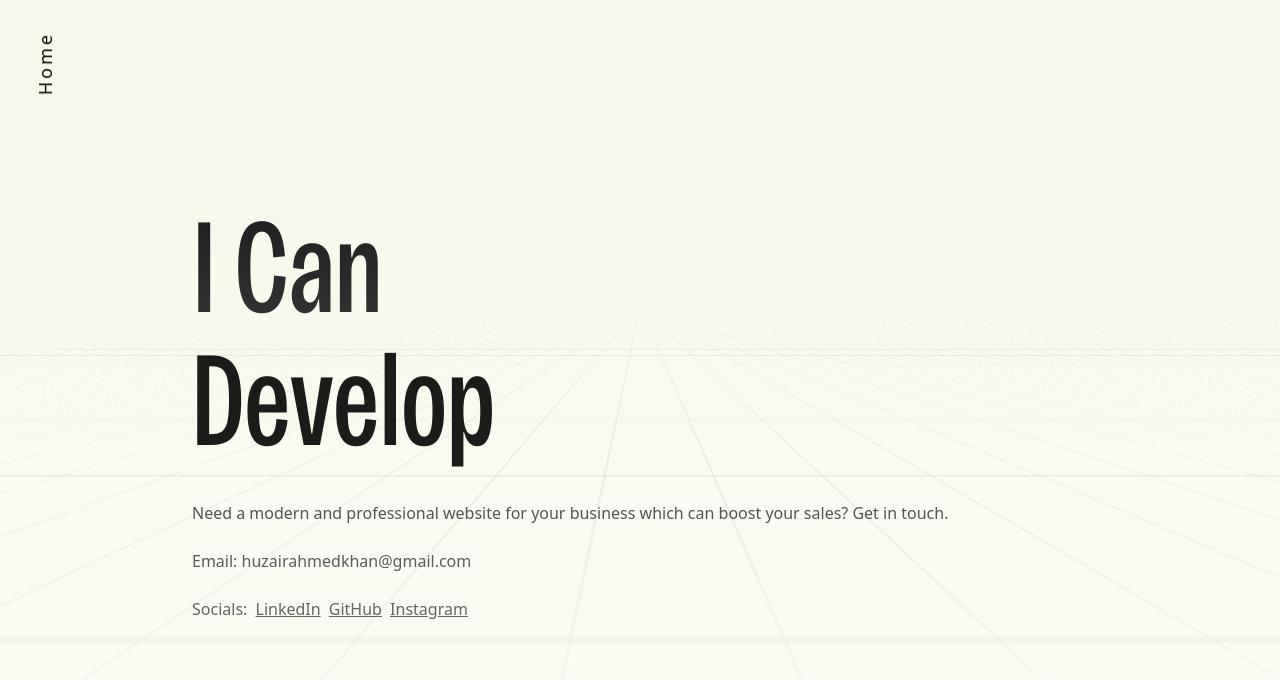
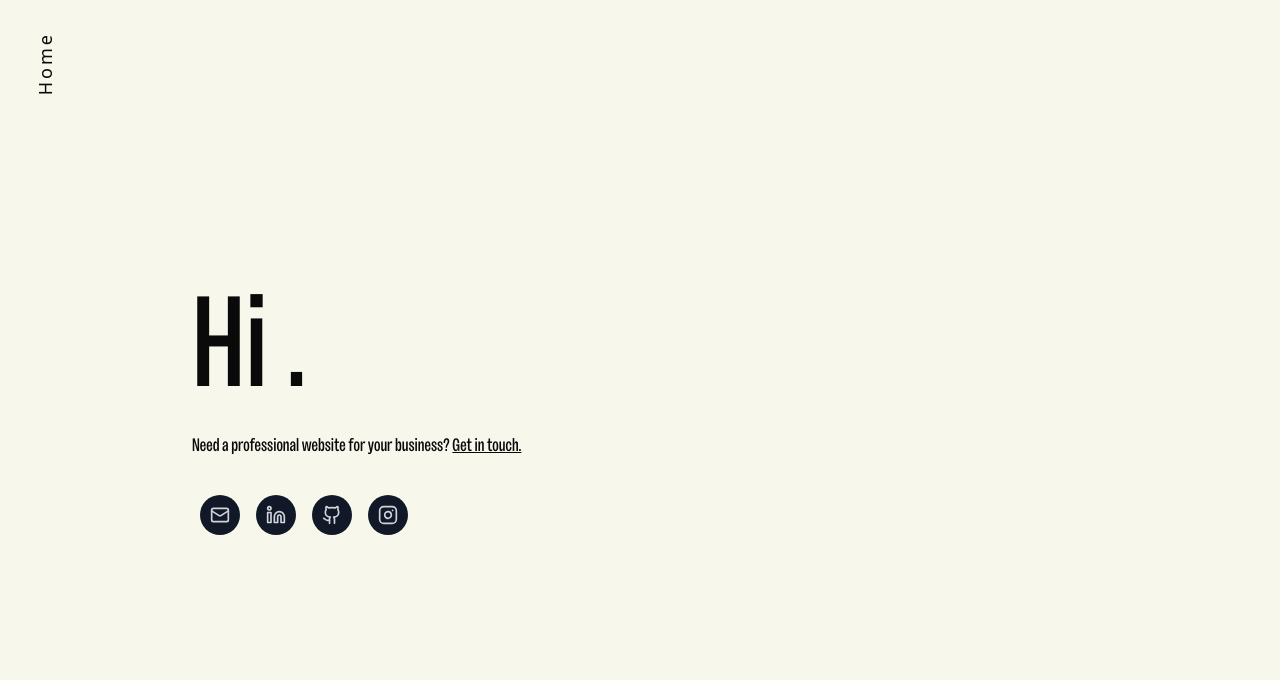
Before and after one commit to codeWithHak/bento-portfolio-m2, a Next.js app: page /contact in a window 1280 px wide. Shown: the top 680 px of the page. Built offline with nearby package versions, Linux system fonts and the light colour scheme.

Commit message:
finalized project

```diff
--- a/package.json
+++ b/package.json
@@ -13,6 +13,7 @@
     "@radix-ui/react-icons": "^1.3.0",
     "@radix-ui/react-label": "^2.1.0",
     "@radix-ui/react-slot": "^1.1.0",
+    "@tabler/icons-react": "^3.21.0",
     "class-variance-authority": "^0.7.0",
     "clsx": "^2.1.1",
     "framer-motion": "^11.11.10",
--- a/src/app/about/page.tsx
+++ b/src/app/about/page.tsx
@@ -1,3 +1,4 @@
+import WordRotate from "@/components/ui/word-rotate";
 import Image from "next/image";
 import Link from "next/link";
 import React from "react";
@@ -6,7 +7,7 @@ function About() {
   return (
     <>
 
-    <div>
+    <div >
         <div className="pt-8 pl-8">
         <Link
           className=" hover:underline transition"
@@ -27,9 +28,17 @@ function About() {
 
       <div className="flex flex-col md:flex-row gap-6 items-center justify-around pt-6 text-center md:text-start">
         <div className="flex flex-col gap-2 ">
-            <h1 className="font-sundry text-8xl md:text-9xl fony-bold">About</h1>
+        <h1 className="font-sundry text-4xl sm:text-5xl md:text-6xl lg:text-7xl xl:text-8xl">
+        <span className="inline-flex items-center">
+          I Can{"  "}
+          <WordRotate
+            words={[" Think", " Design", " Develop", " Deploy"]}
+            className="ml-2"
+          />
+        </span>
+      </h1>
           <h2 className=" text-5xl font-sundry ">
-            I&apos;m Huzair
+            Hello, I&apos;m Huzair.
           </h2>
           <div className="flex items-center gap-2">
           <h2 className="text-3xl md:text-4xl  font-sundry ">
--- a/src/app/contact/page.tsx
+++ b/src/app/contact/page.tsx
@@ -1,13 +1,39 @@
-import WordRotate from "@/components/ui/word-rotate";
-import Link from "next/link";
-import React from "react";
+"use client"
 
-function Contact() {
+import { FloatingDock } from "@/components/ui/floating-dock"
+import { Mail, Linkedin, Github, Instagram } from "lucide-react"
+import Link from "next/link"
+import React from "react"
+
+export default function Contact() {
+  const socialLinks = [
+    {
+      title: "Email",
+      icon: <Mail className="w-5 h-5 sm:w-6 sm:h-6" />,
+      href: "mailto:huzairahmedkhan@gmail.com",
+    },
+    {
+      title: "LinkedIn",
+      icon: <Linkedin className="w-5 h-5 sm:w-6 sm:h-6" />,
+      href: "https://www.linkedin.com/in/huzair-ahmed-khan",
+    },
+    {
+      title: "GitHub",
+      icon: <Github className="w-5 h-5 sm:w-6 sm:h-6" />,
+      href: "https://github.com/codeWithHak",
+    },
+    {
+      title: "Instagram",
+      icon: <Instagram className="w-5 h-5 sm:w-6 sm:h-6" />,
+      href: "https://www.instagram.com/huzair.01/",
+    },
+  ]
+
   return (
     <div>
       <div className="p-8">
         <Link
-          className=" hover:underline transition"
+          className="hover:underline transition"
           href="/"
           style={{
             writingMode: "vertical-lr",
@@ -20,38 +46,18 @@ function Contact() {
           Home
         </Link>
       </div>
-      <div className="w-[70%] mx-auto flex items-center h-[50vh] md:h-[70vh]">
-        <div className="flex flex-col gap-6  max-w-[74rem]">
-          <h1 className="font-sundry text-8xl md:text-9xl"><span>I Can<WordRotate  words={["Think", "Design", "Develop", "Deploy"]}/></span></h1>
-          <p>
-            Need a modern and professional website for your business which can
-            boost your sales? Get in touch.
+      <div className="w-full sm:w-[70%] mx-auto flex items-center justify-center sm:justify-start h-[50vh] md:h-[70vh]">
+        <div className="flex flex-col gap-6 max-w-[74rem] text-center sm:text-left">
+          <h1 className="font-sundry text-6xl sm:text-8xl md:text-9xl">Hi .</h1>
+          <p className="font-sundry text-base sm:text-lg">
+            Need a professional website for your business? <Link href="https://www.linkedin.com/in/huzair-ahmed-khan"><span className="hover:scale-105 transition inline-block underline">Get in touch.</span></Link>
           </p>
-          <p>
-            Email: <span className="">huzairahmedkhan@gmail.com</span>
-          </p>
-          <p>
-            Socials:{" "}
-            <a
-              href="www.linkedin.com/in/huzair-ahmed-khan"
-              className="underline px-1"
-            >
-              LinkedIn
-            </a>{" "}
-            <a href="https://github.com/codeWithHak" className="underline">
-              GitHub
-            </a>{" "}
-            <a
-              href="https://www.instagram.com/huzair.01/"
-              className="underline px-1"
-            >
-              Instagram
-            </a>
-          </p>
+          <FloatingDock
+            items={socialLinks}
+            className="h-14 sm:h-16"
+          />
         </div>
       </div>
     </div>
-  );
+  )
 }
-
-export default Contact;
--- a/src/app/layout.tsx
+++ b/src/app/layout.tsx
@@ -28,7 +28,7 @@ export default function RootLayout({
       <body
         className={`${geistSans.variable} ${geistMono.variable} antialiased`}
       >
-        <RetroGrid/>
+        {/* <RetroGrid/> */}
         {children}
 
       </body>
--- /dev/null
+++ b/src/components/ui/floating-dock.tsx
@@ -0,0 +1,115 @@
+"use client"
+
+import { cn } from "@/lib/utils"
+import {
+  MotionValue,
+  motion,
+  useMotionValue,
+  useSpring,
+  useTransform,
+} from "framer-motion"
+import Link from "next/link"
+import { useRef, useState } from "react"
+
+export const FloatingDock = ({
+  items,
+  className,
+}: {
+  items: { title: string; icon: React.ReactNode; href: string }[]
+  className?: string
+}) => {
+  let mouseX = useMotionValue(Infinity)
+
+  return (
+    <motion.div
+      onMouseMove={(e) => mouseX.set(e.pageX)}
+      onMouseLeave={() => mouseX.set(Infinity)}
+      className={cn(
+        "flex h-16 items-center rounded-2xl ",
+        className
+      )}
+    >
+      {items.map((item) => (
+        <IconContainer mouseX={mouseX} key={item.title} {...item} />
+      ))}
+    </motion.div>
+  )
+}
+
+function IconContainer({
+  mouseX,
+  title,
+  icon,
+  href,
+}: {
+  mouseX: MotionValue
+  title: string
+  icon: React.ReactNode
+  href: string
+}) {
+  let ref = useRef<HTMLDivElement>(null)
+
+  let distance = useTransform(mouseX, (val) => {
+    let bounds = ref.current?.getBoundingClientRect() ?? { x: 0, width: 0 }
+    return val - bounds.x - bounds.width / 2
+  })
+
+  let widthTransform = useTransform(distance, [-150, 0, 150], [40, 80, 40])
+  let heightTransform = useTransform(distance, [-150, 0, 150], [40, 80, 40])
+
+  let widthTransformIcon = useTransform(distance, [-150, 0, 150], [20, 40, 20])
+  let heightTransformIcon = useTransform(distance, [-150, 0, 150], [20, 40, 20])
+
+  let width = useSpring(widthTransform, {
+    mass: 0.1,
+    stiffness: 150,
+    damping: 12,
+  })
+  let height = useSpring(heightTransform, {
+    mass: 0.1,
+    stiffness: 150,
+    damping: 12,
+  })
+
+  let widthIcon = useSpring(widthTransformIcon, {
+    mass: 0.1,
+    stiffness: 150,
+    damping: 12,
+  })
+  let heightIcon = useSpring(heightTransformIcon, {
+    mass: 0.1,
+    stiffness: 150,
+    damping: 12,
+  })
+
+  const [hovered, setHovered] = useState(false)
+
+  return (
+    <Link href={href} target="_blank">
+      <motion.div
+        ref={ref}
+        style={{ width, height }}
+        onMouseEnter={() => setHovered(true)}
+        onMouseLeave={() => setHovered(false)}
+        className="aspect-square rounded-full bg-gray-900 flex items-center justify-center relative mx-2"
+      >
+        {hovered && (
+          <motion.div
+            initial={{ opacity: 0, y: 10, x: "-50%" }}
+            animate={{ opacity: 1, y: 0, x: "-50%" }}
+            exit={{ opacity: 0, y: 2, x: "-50%" }}
+            className="px-2 py-0.5 whitespace-pre rounded-md bg-gray-900 text-white absolute left-1/2 -translate-x-1/2 -top-8 w-fit text-xs"
+          >
+            {title}
+          </motion.div>
+        )}
+        <motion.div
+          style={{ width: widthIcon, height: heightIcon }}
+          className="flex items-center justify-center text-gray-300"
+        >
+          {icon}
+        </motion.div>
+      </motion.div>
+    </Link>
+  )
+}
```
Also changed, not shown: src/components/ui/MainGrid.tsx (+4 -4 lines), 1 other file (tests, documents, lock files or other folders).
